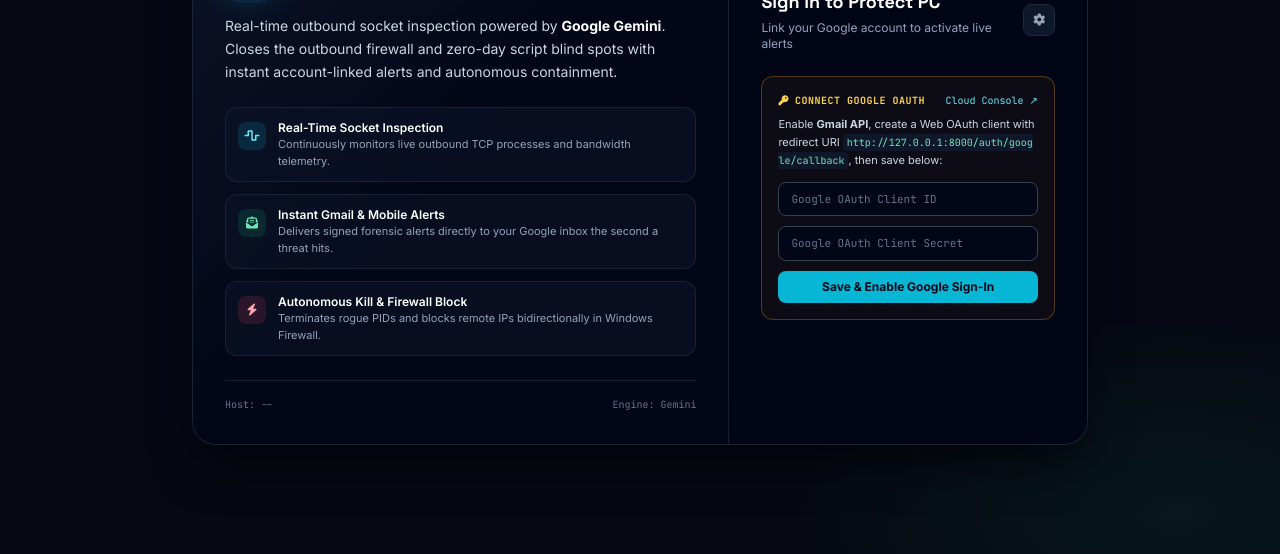
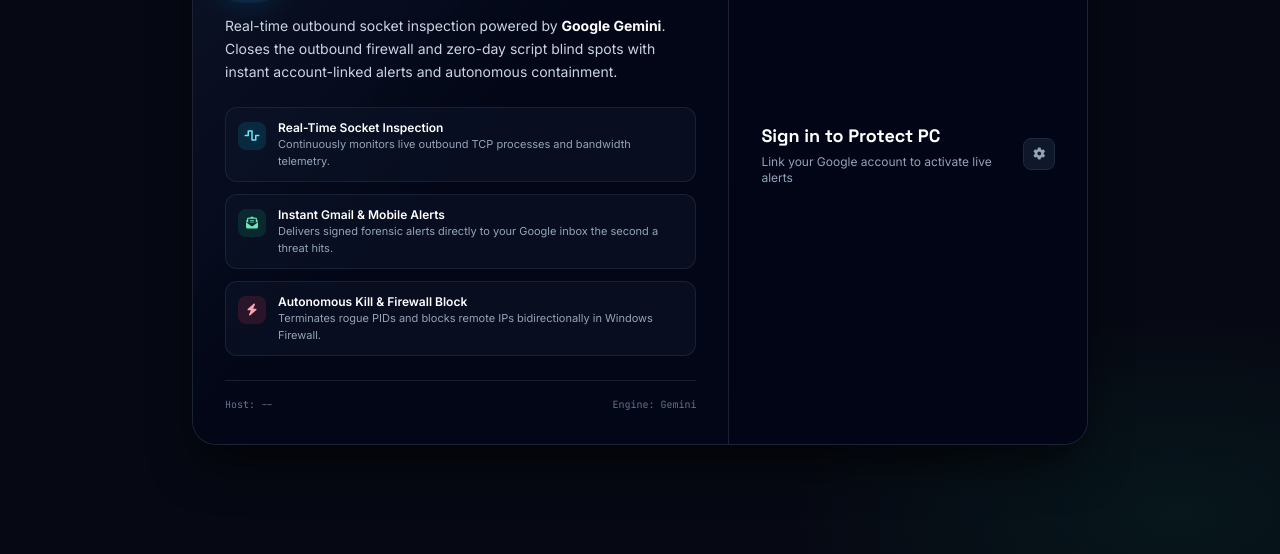
Before and after one commit to MuhammadFaizanAI/CyberShield-Mesh, a plain HTML site: page frontend/index.html in a window 1280 px wide. Shown: the part 246-800 px from the top of the page. Drawn offline with nearby package versions, Linux system fonts and the light colour scheme.

Commit message:
Hide OAuth setup box before initial WebSocket snapshot to prevent UI flash

```diff
--- a/frontend/index.html
+++ b/frontend/index.html
@@ -188,7 +188,7 @@
         </div>
 
         <!-- Collapsible OAuth Credentials Setup Panel -->
-        <div id="oauthSetupBox" class="mt-6 rounded-xl border border-amber-500/30 bg-amber-500/5 p-4">
+        <div id="oauthSetupBox" class="mt-6 hidden rounded-xl border border-amber-500/30 bg-amber-500/5 p-4">
           <div class="flex items-center justify-between">
             <span class="font-mono text-[10px] font-bold uppercase tracking-wider text-amber-300">
               <i class="fa-solid fa-key mr-1.5"></i>Connect Google OAuth
```
